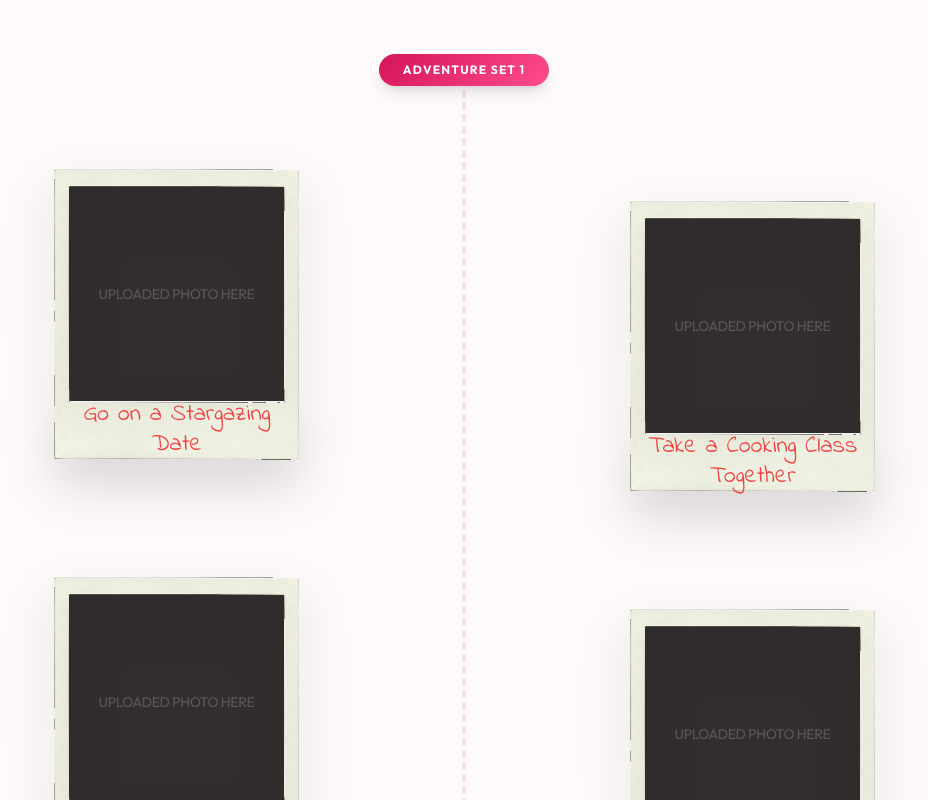
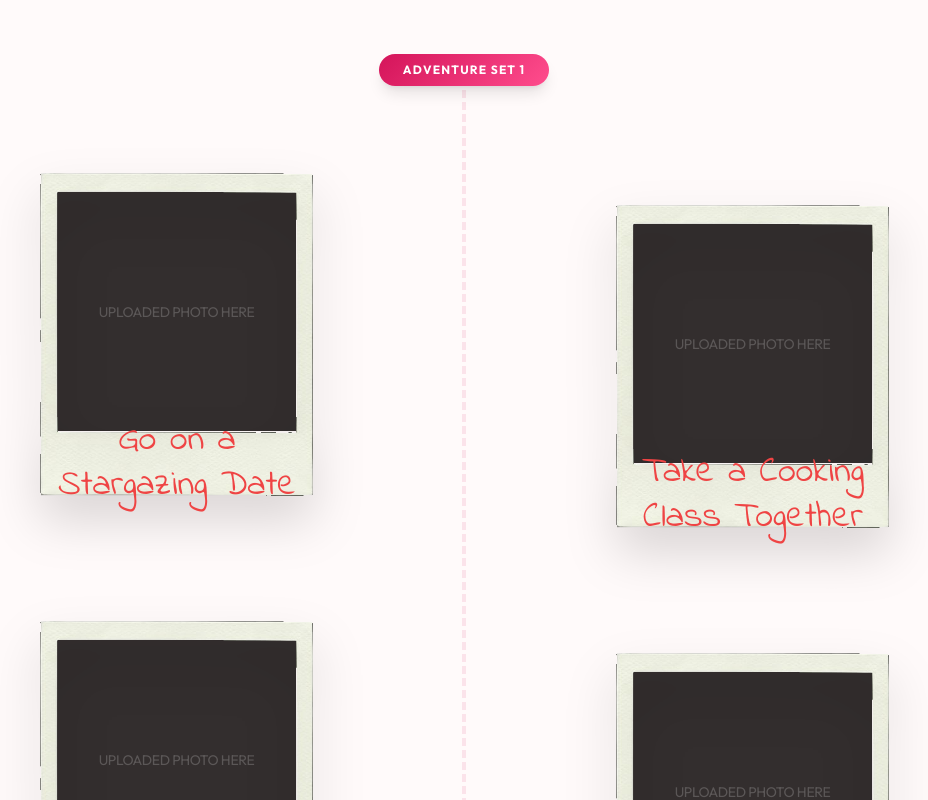
Before and after one commit to hwllojeena/bucket-list, a Next.js app: page /list in a window 1280 px wide. Shown: the part 580-1380 px from the top of the page, without its empty margins (176-1104 px from the left). Built offline with nearby package versions, Linux system fonts and the light colour scheme.

Commit message:
style: increase polaroid task font size and card width

```diff
--- a/src/components/BucketList.tsx
+++ b/src/components/BucketList.tsx
@@ -121,7 +121,7 @@ export default function BucketList({ items, onComplete, completedVoucherIds, onV
                                     >
                                         <motion.div
                                             whileHover={!item.locked ? { scale: 1.05, rotate: item.id % 2 === 0 ? 1 : -1 } : {}}
-                                            className={`relative mx-auto w-full max-w-[360px] transition-all duration-500 ${item.locked ? 'opacity-40 grayscale pointer-events-none' : ''}`}
+                                            className={`relative mx-auto w-full max-w-[400px] transition-all duration-500 ${item.locked ? 'opacity-40 grayscale pointer-events-none' : ''}`}
                                         >
                                             {/* Container with square aspect ratio to match the template (640x640) */}
                                             <div className="relative aspect-square w-full">
@@ -168,7 +168,7 @@ export default function BucketList({ items, onComplete, completedVoucherIds, onV
                                                         height: '15.5%'
                                                     }}
                                                 >
-                                                    <h3 className={`text-xl md:text-2xl font-indie text-[#ef4444] leading-tight ${item.locked ? 'text-zinc-400' : ''}`}>
+                                                    <h3 className={`text-2xl md:text-4xl font-indie text-[#ef4444] leading-tight ${item.locked ? 'text-zinc-400' : ''}`}>
                                                         {item.title}
                                                     </h3>
                                                 </div>
```
